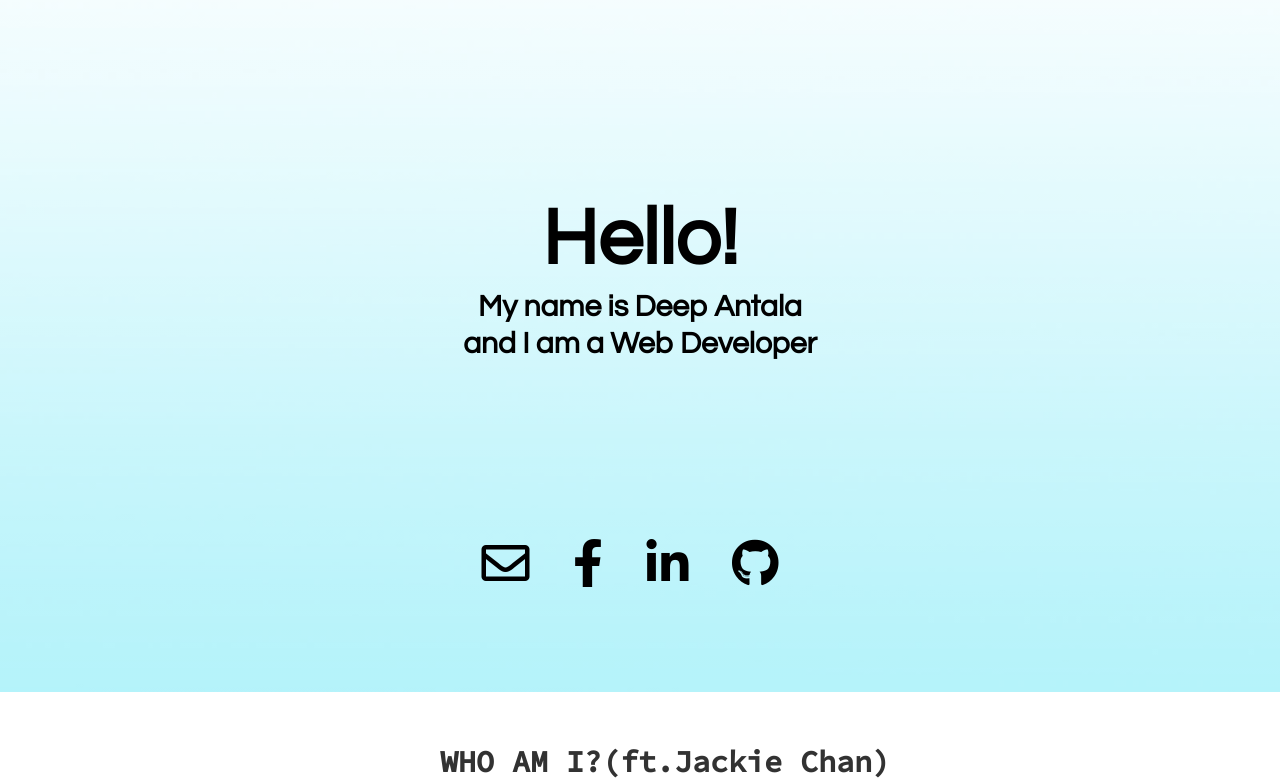
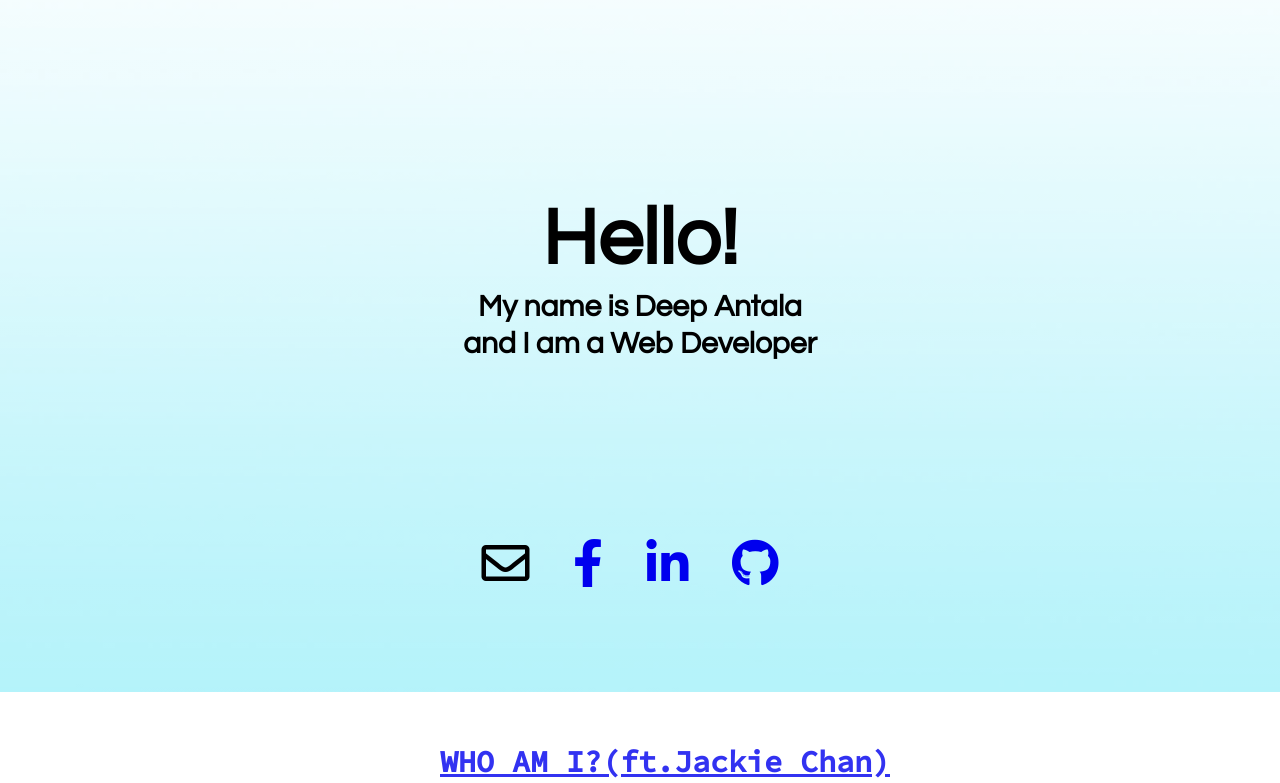
Before and after one commit to DeepAntala/DeepAntala.github.io, a plain HTML site: page index.html in a window 1280 px wide. Shown: the part 108-891 px from the top of the page. Drawn offline with nearby package versions, Linux system fonts and the light colour scheme.

Commit message:
Update index.html

```diff
--- a/index.html
+++ b/index.html
@@ -19,9 +19,9 @@
 
 	<div class="contact">
 		<span class="far fa-envelope"></span>
-		<span class="fab fa-facebook-f"></span>
-		<span class="fab fa-linkedin-in"></span>
-		<span class="fab fa-github"></span>
+		<a href="https://www.facebook.com/deep.antala"><span class="fab fa-facebook-f"></span></a>
+		<a href="https://www.linkedin.com/in/deep-antala-1a590319b/"><span class="fab fa-linkedin-in"></span></a>
+		<a href="https://github.com/DeepAntala"><span class="fab fa-github"></span>
 	</div>
 	</div>
 	</section><!--
```
